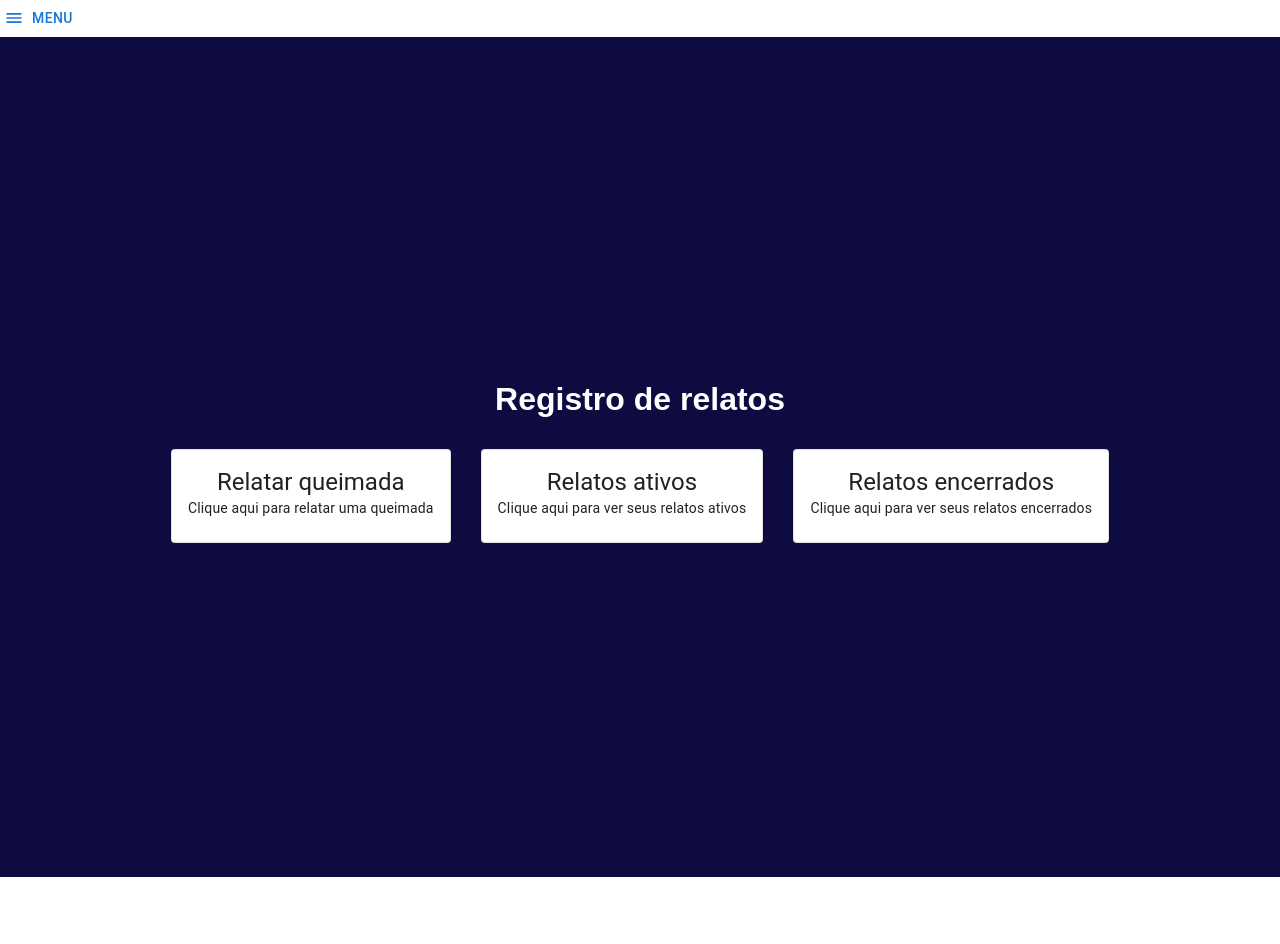
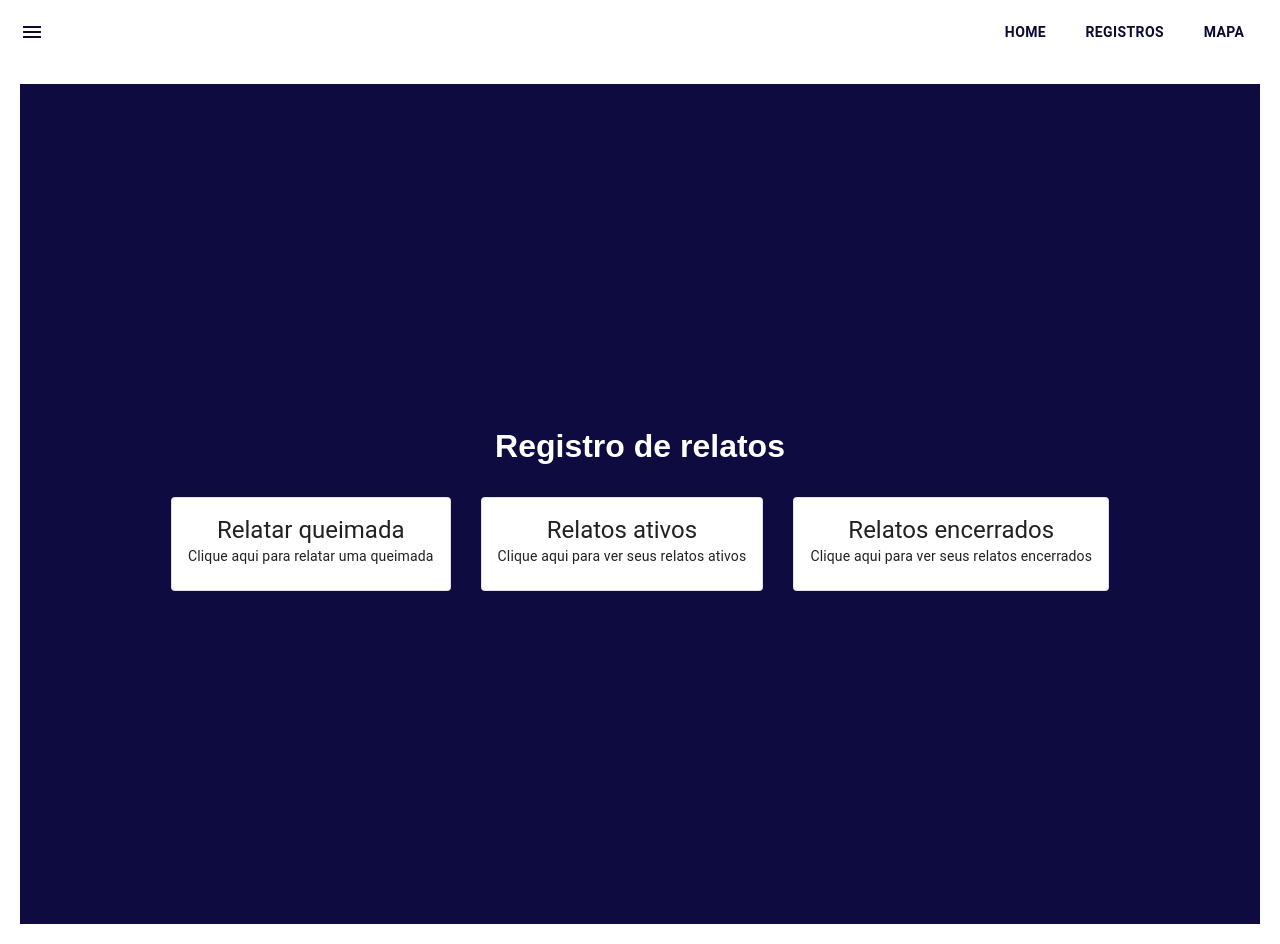
Before and after one commit to joanafalcaos/project-chama, a React (Create React App) app: page /stories in a window 1280 px wide. Before the commit the page ends 877 px from the top, so only its background shows below. Built offline with nearby package versions, Linux system fonts and the light colour scheme.

Commit message:
Adicionando menu superior e removendo menu lateral

```diff
--- a/src/Layout.js
+++ b/src/Layout.js
@@ -1,10 +1,7 @@
 import React, { useState } from 'react';
 import { Link } from 'react-router-dom';
-import { Button, Drawer, List, ListItem, ListItemIcon, ListItemText } from '@mui/material';
-import HomeIcon from '@mui/icons-material/Home';
-import InfoIcon from '@mui/icons-material/Info';
+import { AppBar, Toolbar, Button, IconButton, Drawer, List, ListItem, ListItemText } from '@mui/material';
 import MenuIcon from '@mui/icons-material/Menu';
-import MapIcon from '@mui/icons-material/Map';
 
 const Layout = ({ children }) => {
   const [open, setOpen] = useState(false);
@@ -16,38 +13,45 @@ const Layout = ({ children }) => {
     setOpen(open);
   };
 
-  const menuList = (
-    <div
-      role="presentation"
-      onClick={toggleDrawer(false)}
-      onKeyDown={toggleDrawer(false)}
-    >
-      <List>
-        <ListItem button component={Link} to="/">
-          <ListItemIcon><HomeIcon /></ListItemIcon>
-          <ListItemText primary="Home" />
-        </ListItem>
-        <ListItem button component={Link} to="/sobre">
-          <ListItemIcon><InfoIcon /></ListItemIcon>
-          <ListItemText primary="Sobre" />
-        </ListItem>
-        <ListItem button component={Link} to="/mapa"> {/* Novo item de menu */}
-          <ListItemIcon><MapIcon /></ListItemIcon> {/* Ícone para o mapa */}
-          <ListItemText primary="Mapa" />
-        </ListItem>
-      </List>
-    </div>
-  );
-
   return (
     <div>
-      <Button onClick={toggleDrawer(true)} startIcon={<MenuIcon />}>
-        Menu
-      </Button>
+      {/* Barra de navegação superior */}
+      <AppBar position="sticky" sx={{ backgroundColor: '#fff', boxShadow: 'none' }}>
+        <Toolbar sx={{ display: 'flex', justifyContent: 'space-between', alignItems: 'center' }}>
+
+          {/* Ícone de menu à esquerda */}
+          <IconButton edge="start" sx={{ color: '#0A0A33' }} onClick={toggleDrawer(true)}>
+            <MenuIcon />
+          </IconButton>
+
+          {/* Botões de navegação alinhados à direita */}
+          <div style={{ marginLeft: 'auto', display: 'flex' }}>
+            <Button component={Link} to="/" sx={{ color: '#0A0A33', fontWeight: 'bold', marginLeft: '20px' }}>
+              Home
+            </Button>
+            <Button component={Link} to="/stories" sx={{ color: '#0A0A33', fontWeight: 'bold', marginLeft: '20px' }}>
+              Registros
+            </Button>
+            <Button component={Link} to="/mapa" sx={{ color: '#0A0A33', fontWeight: 'bold', marginLeft: '20px' }}>
+              Mapa
+            </Button>
+          </div>
+        </Toolbar>
+      </AppBar>
+
+      {/* Drawer com links de navegação */}
       <Drawer anchor="left" open={open} onClose={toggleDrawer(false)}>
-        {menuList}
+        <List>
+          <ListItem button component={Link} to="/sobre" onClick={toggleDrawer(false)}>
+            <ListItemText primary="Sobre" />
+          </ListItem>
+        </List>
       </Drawer>
-      {children}
+
+      {/* Conteúdo da página */}
+      <div style={{ padding: '20px' }}>
+        {children}
+      </div>
     </div>
   );
 };
--- a/src/Pages/Home.js
+++ b/src/Pages/Home.js
@@ -5,16 +5,6 @@ import {Link, Outlet} from "react-router-dom";
 const Home = () => {
   return (
     <div className="App">
-
-      <nav className="navbar">
-      <div className="nav-info"><Link to="/Sobre.js">Sobre</Link></div>
-        <div className="nav-links">
-        <Link to="/Home.js">Home</Link>
-            <Link to="/Listagem.js">Listagem</Link>
-            <Link to="/Mapa.js">Mapa</Link>
-        </div>
-      </nav>
-
 
       <section className="reportar" id="reportar">
         <div className="report-content">
```
Also changed, not shown: src/images/bombeiros.jpeg (added).
